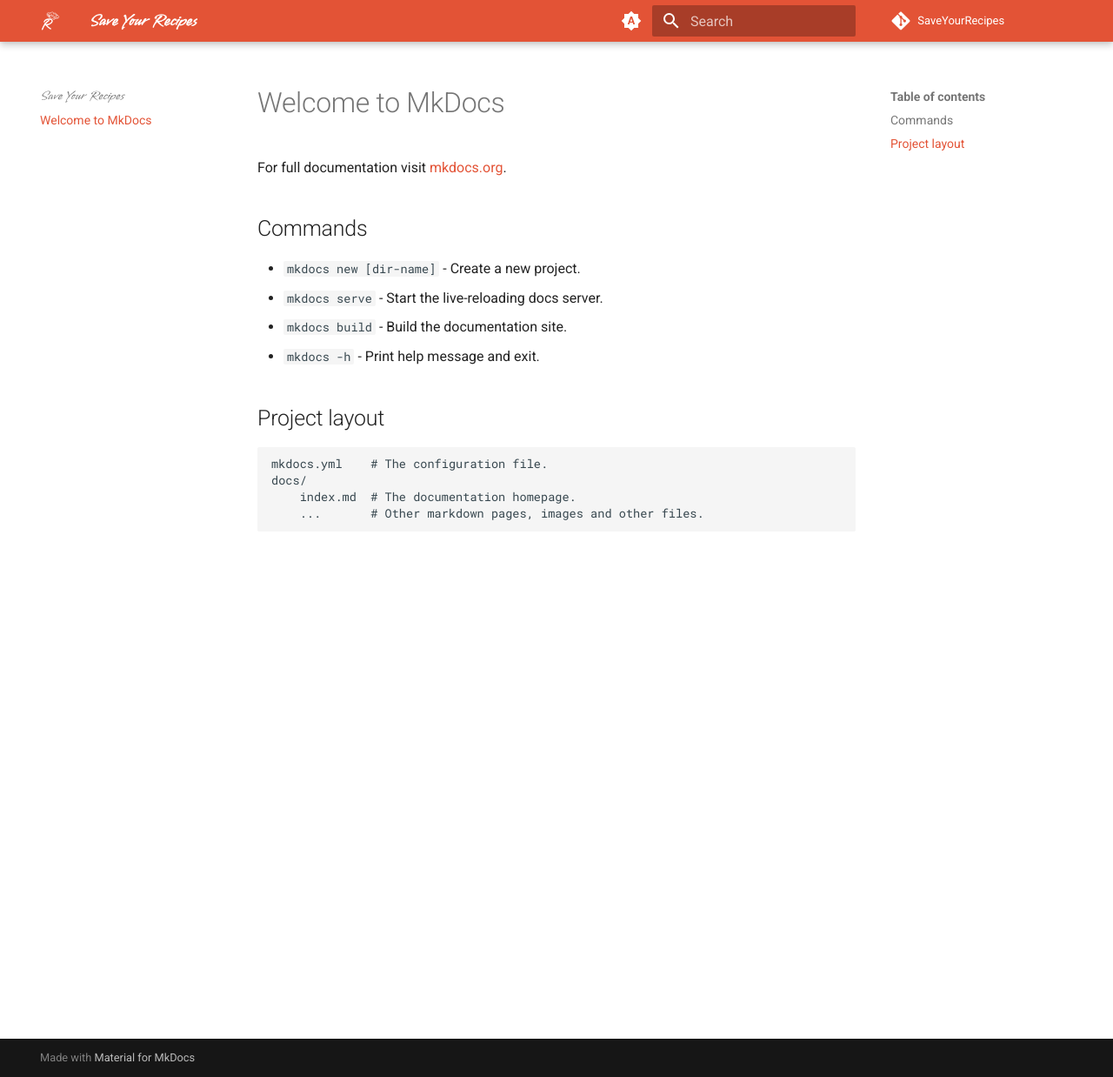
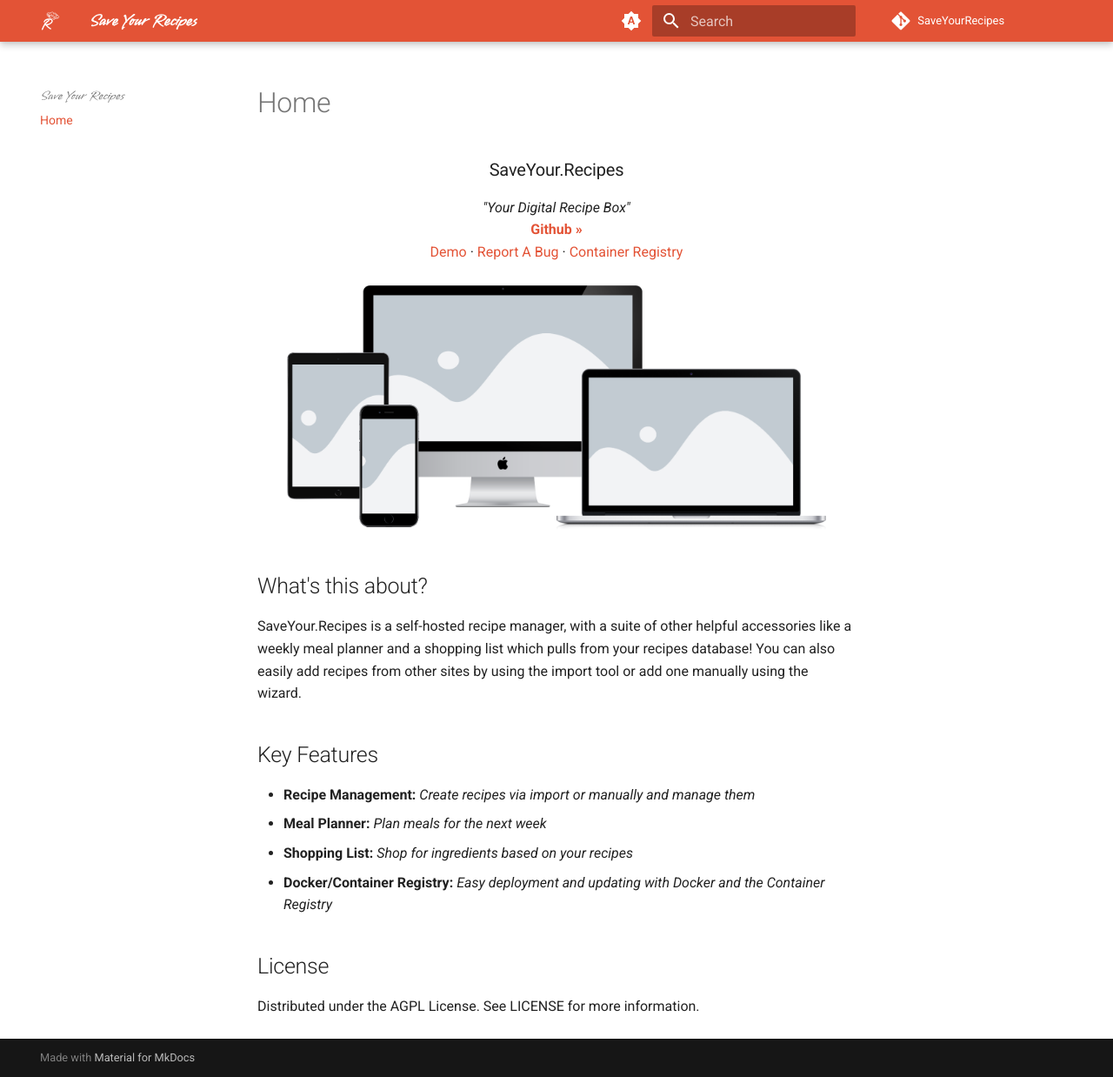
Before and after one commit to EleanorPrins/SaveYourRecipes, an MkDocs documentation site: the page built from docs/docs/index.md, in a window 1280 px wide and 1238 px high. Shown: the whole window at 87% size. Built offline with MkDocs 1.6.1 and Material for MkDocs 9.7.7, drawn with Linux system fonts in a browser that asks for light colours; comment, search, counter and statistics services are not loaded.

Commit message:
move placeholder mockup, create index

```diff
--- a/docs/docs/index.md
+++ b/docs/docs/index.md
@@ -1,17 +1,35 @@
-# Welcome to MkDocs
+<h3 align="center">SaveYour.Recipes</h3>
+<p align="center">
+    <i>"Your Digital Recipe Box"</i>
+    <br>
+    <strong><a href="https://github.com/EleanorPrins/saveyourrecipes">Github »</a></strong>
+    <br>
+    <a href="https://demo.saveyour.recipes">Demo</a>
+    ·
+    <a href="https://github.com/EleanorPrins/saveyourrecipes/issues">Report A Bug</a>
+    ·
+    <a href="">Container Registry</a>
+</p>
 
-For full documentation visit [mkdocs.org](https://www.mkdocs.org).
+[![Product screen shot on different devices](assets/img/placeholder-mockup.png)](https://saveyour.recipes)
 
-## Commands
+<h2>What's this about?</h2>
+<p>
+    SaveYour.Recipes is a self-hosted recipe manager, with a suite of other helpful
+    accessories like a weekly meal planner and a shopping list which pulls from your
+    recipes database! You can also easily add recipes from other sites by using the
+    import tool or add one manually using the wizard.
+</p>
 
-- `mkdocs new [dir-name]` - Create a new project.
-- `mkdocs serve` - Start the live-reloading docs server.
-- `mkdocs build` - Build the documentation site.
-- `mkdocs -h` - Print help message and exit.
+<h2>Key Features</h2>
+<ul>
+    <li><strong>Recipe Management:</strong> <i>Create recipes via import or manually and manage them</i></li>
+    <li><strong>Meal Planner:</strong> <i>Plan meals for the next week</i></li>
+    <li><strong>Shopping List:</strong> <i>Shop for ingredients based on your recipes</i></li>
+    <li><strong>Docker/Container Registry:</strong> <i>Easy deployment and updating with Docker and the Container Registry</i></li>
+</ul>
 
-## Project layout
-
-    mkdocs.yml    # The configuration file.
-    docs/
-        index.md  # The documentation homepage.
-        ...       # Other markdown pages, images and other files.
+<h2>License</h2>
+<p>
+    Distributed under the AGPL License. See LICENSE for more information.
+</p>
```
Also changed, not shown: README.md, docs/docs/assets/img/placeholder-mockup.png (renamed from placeholder-mockup.png).
